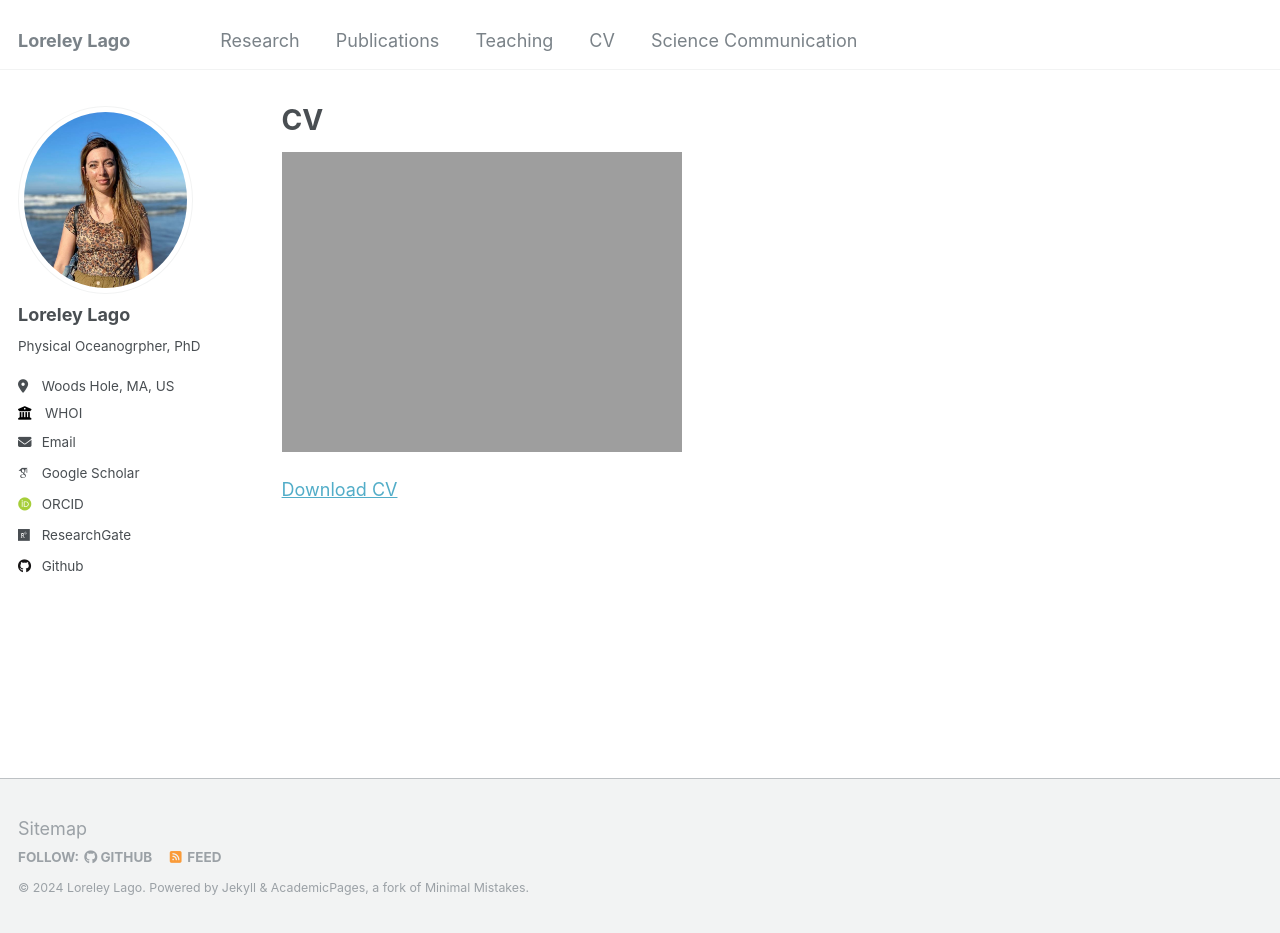
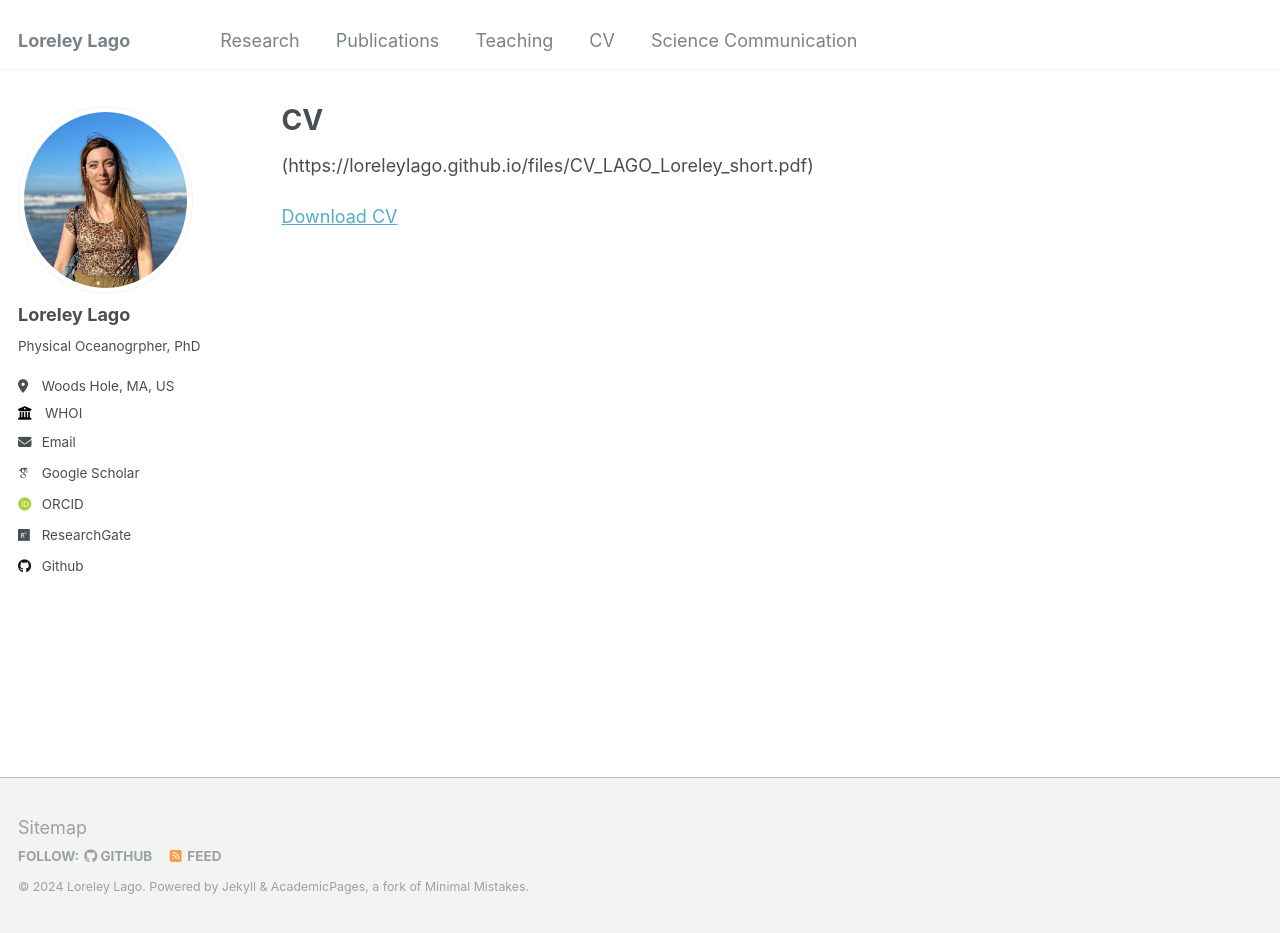
Before and after one commit to loreleylago/loreleylago.github.io, a Jekyll site: the page built from _pages/cv.md, in a window 1280 px wide and 933 px high. Built offline with Jekyll 4.4.1, drawn with Linux system fonts in a browser that asks for light colours; some web fonts are replaced; some of the changed lines change nothing that is shown.

Commit message:
Update cv.md

```diff
--- a/_pages/cv.md
+++ b/_pages/cv.md
@@ -9,6 +9,6 @@ redirect_from:
 
 {% include base_path %}
 
-![CV](https://loreleylago.github.io/files/CV_LAGO_Loreley_short.pdf)
+(https://loreleylago.github.io/files/CV_LAGO_Loreley_short.pdf)
 
 [Download CV](https://loreleylago.github.io/files/CV_LAGO_Loreley_short.pdf)
```
